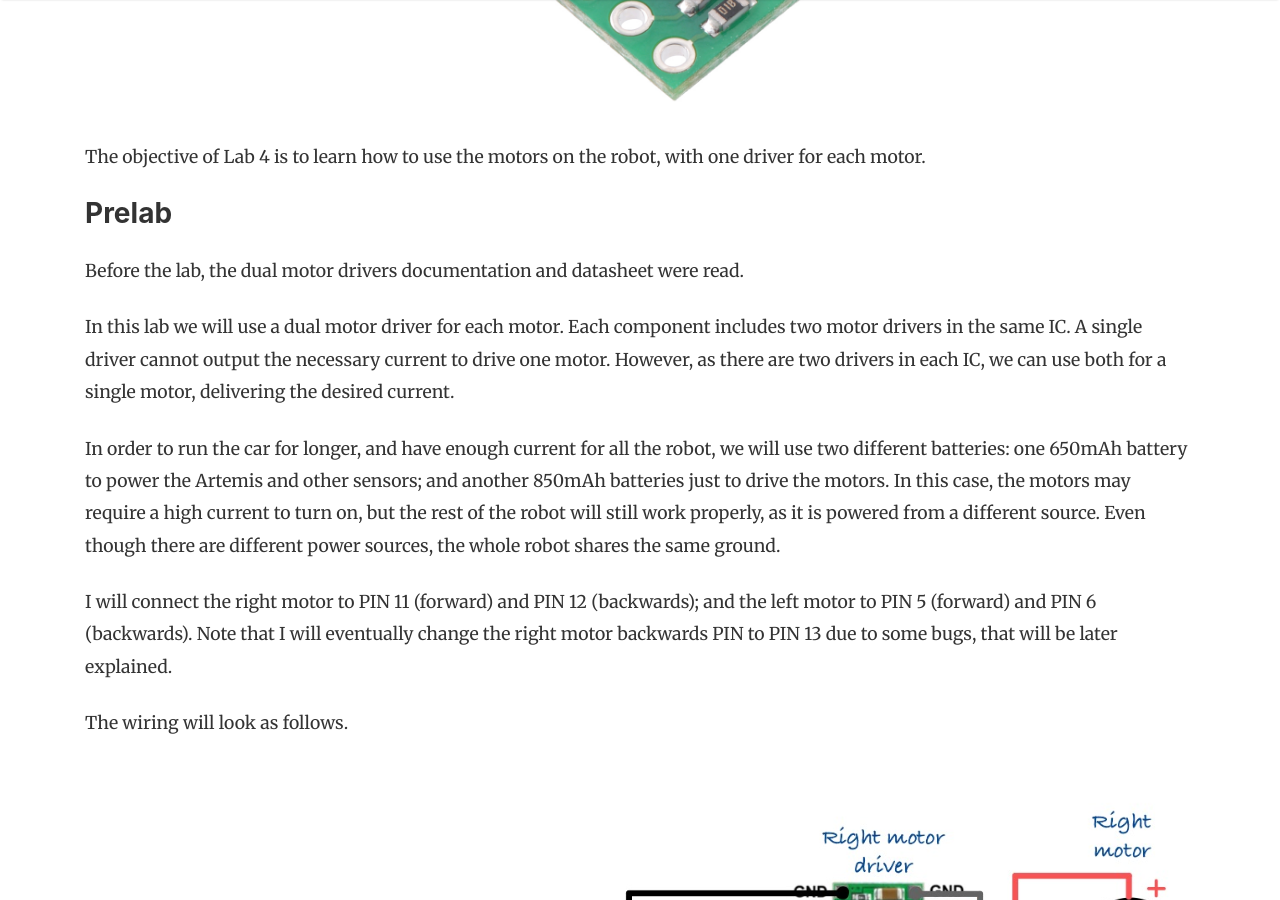
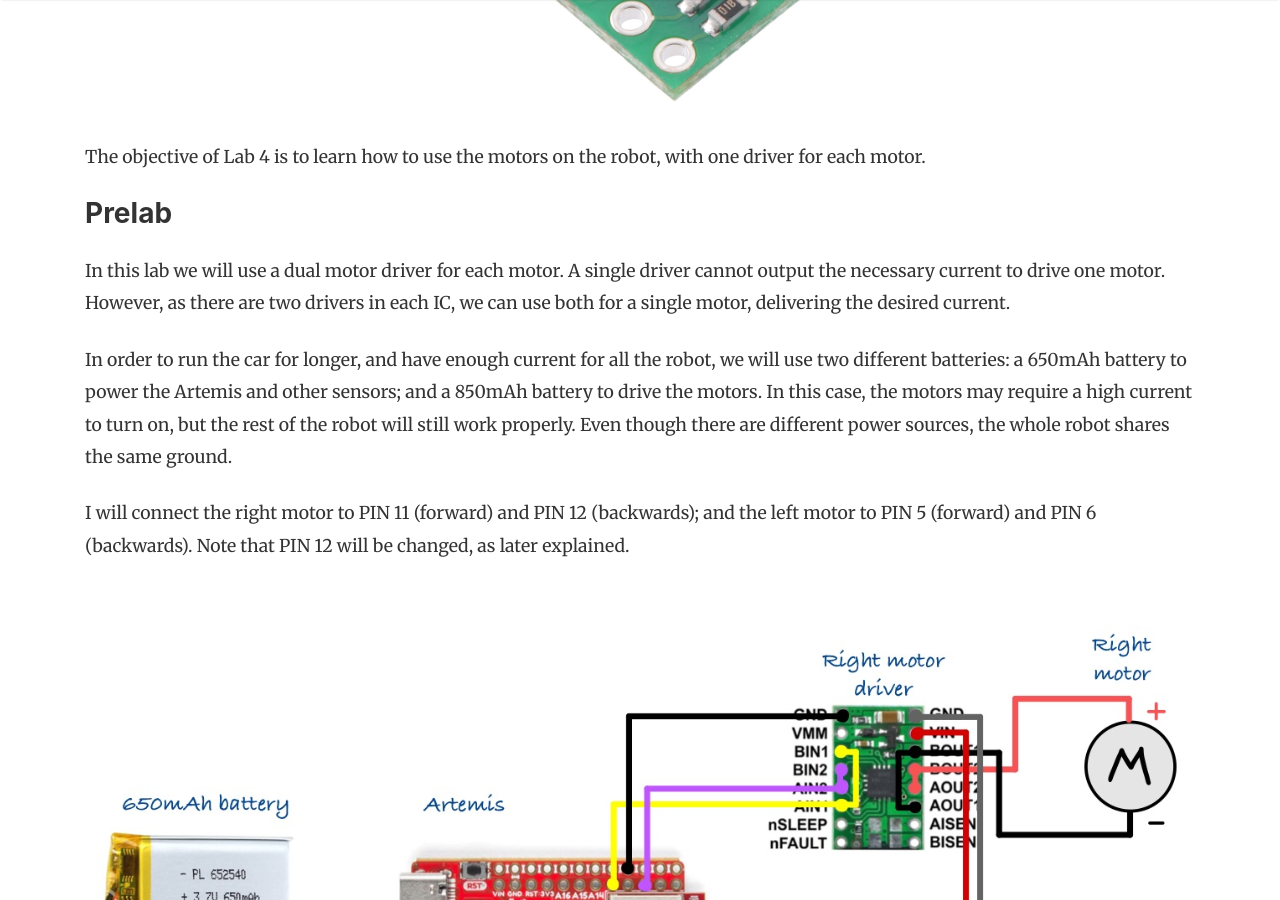
Before and after one commit to miguelalvarezd/FastRobots, a Jekyll site: the page built from _posts/2023-02-21-lab-4.md, in a window 1280 px wide and 900 px high, scrolled down 527 px. Built offline with Jekyll 4.4.1, drawn with Linux system fonts in a browser that asks for light colours; nearby versions of some CDN libraries; comment, search, counter and statistics services are not loaded; some of the changed text lies outside the part shown.

Commit message:
Update 2023-02-21-lab-4.md

````diff
--- a/_posts/2023-02-21-lab-4.md
+++ b/_posts/2023-02-21-lab-4.md
@@ -13,15 +13,11 @@
 
 ### Prelab
 
-Before the lab, the dual motor drivers documentation and datasheet were read.
+In this lab we will use a dual motor driver for each motor. A single driver cannot output the necessary current to drive one motor. However, as there are two drivers in each IC, we can use both for a single motor, delivering the desired current.
 
-In this lab we will use a dual motor driver for each motor. Each component includes two motor drivers in the same IC. A single driver cannot output the necessary current to drive one motor. However, as there are two drivers in each IC, we can use both for a single motor, delivering the desired current.
+In order to run the car for longer, and have enough current for all the robot, we will use two different batteries: a 650mAh battery to power the Artemis and other sensors; and a 850mAh battery to drive the motors. In this case, the motors may require a high current to turn on, but the rest of the robot will still work properly. Even though there are different power sources, the whole robot shares the same ground.
 
-In order to run the car for longer, and have enough current for all the robot, we will use two different batteries: one 650mAh battery to power the Artemis and other sensors; and another 850mAh batteries just to drive the motors. In this case, the motors may require a high current to turn on, but the rest of the robot will still work properly, as it is powered from a different source. Even though there are different power sources, the whole robot shares the same ground.
-
-I will connect the right motor to PIN 11 (forward) and PIN 12 (backwards); and the left motor to PIN 5 (forward) and PIN 6 (backwards). Note that I will eventually change the right motor backwards PIN to PIN 13 due to some bugs, that will be later explained.
-
-The wiring will look as follows.
+I will connect the right motor to PIN 11 (forward) and PIN 12 (backwards); and the left motor to PIN 5 (forward) and PIN 6 (backwards). Note that PIN 12 will be changed, as later explained.
 
 <img class= "img_post" src="{{ site.baseurl }}/assets/images/lab4/wires.jpg" alt="Wiring diagram.">
 
@@ -33,7 +29,7 @@
 |<img class= "img_post" src="{{ site.baseurl }}/assets/images/lab4/test_connection.jpg" alt="Testing connection.">|<img class= "img_post" src="{{ site.baseurl }}/assets/images/lab4/test_connection_zoom.jpg" alt="Testing connection.">|
 
 
-To test the entire range of the motor, I wrote a simple piece of code that changed the speed of the motor, by increments of 10, every few seconds. When it reaches the limit, it changes to backwards mode (and viceversa).
+To test the entire range of the motor, I wrote a simple piece of code that changed the speed of the motor every few seconds, and drives it both forward and backwards.
 
 ```
 void loop(){
@@ -60,7 +56,7 @@
 }
 ```
 
-First, I tested the right motor. We can see the result in the following video.
+First, I tested the right motor.
 
 <iframe width="640" height="360" frameborder="0" allowfullscreen
 src="https://www.youtube.com/embed/Y_wLrpC55Zo">
@@ -88,14 +84,14 @@
 
 #### 2. Lower PWM limit
 
-From the previous experiments, we can see that the motors didn't turn on right at the beginning. Rather, they needed a certain value of PWM duty cycle to be able to beat friction and start moving. A function was created in Arduino that receives values for the speed of both motor from Bluetooth. This way, it is easier to test the lower threshold of PWM needed for each wheel to spin. After some trial and error I arrived at the following values (rounded to the higher tenth as a safety measure) for the lower limit of PWM needed so that the wheel can spin on the floor.
+From the previous experiments, we can see that the motors didn't turn on right at the beginning. Rather, they needed a certain PWM value to beat friction and start moving. A function was created in Arduino that receives values for the speed of both motors from Bluetooth. This way, it is easier to test the lower threshold of PWM needed for each wheel to spin. After some trial and error I arrived at the following values (rounded to the higher tenth as a safety measure) for the lower limit of PWM needed so that the wheels can spin on the floor.
 
-|Wheel|Forward|Backwards|
-|Right|80|-80|
-|Left|80|-80|
-|Both|60|-50|
+|Wheel||Forward||Backwards|
+|Right||80||-80|
+|Left||80||-80|
+|Both||60||-50|
 
-Note how a single wheel needs more power to start spinning; while with both doing the job, each require less power. Knowing these, we can map the speed so that an input of 100 corresponds to full speed, an input of 1 corresponds to the lower PWM limit found, and 0 corresponds to no movement.
+Note how a single wheel needs more power to start spinning; while with both doing the job, each require less power. Knowing this, we can map the speed so that an input of 100 corresponds to full speed, an input of 1 corresponds to the lower PWM limit found, and 0 corresponds to no movement.
 
 ```
 void setSpeed(int speed_R, int speed_L){
@@ -124,13 +120,13 @@
 
 #### 3. Motor Calibration
 
-The next step is ensuring the robot can drive in a straight line, both forward and backwards. First, I will test the robot without calibrating the motors.
+The next step is ensuring the robot can drive in a straight line, both forward and backwards.
 
 <iframe width="640" height="360" frameborder="0" allowfullscreen
 src="https://www.youtube.com/embed/7Af634WRSkA">
 </iframe>
 
-We can see that the robot tends to turn left. Therefore, I developed a small piece of code that receives from Bluetooth some calibration factors, and applies them to the motors at full speed. With trial and error I obtained that the calibration factor for the right motor going forward should be 1.035; while going backwards it should be 1.005. The left motor doesn't need any factor, as it is slower that its counterpart. By introducing calibration we are making both speeds the same.
+We can see that, without calibration, the robot tends to turn left. Therefore, I developed a small piece of code that receives from Bluetooth some calibration factors, and applies them to the motors at full speed. With trial and error I obtained that the calibration factor for the right motor going forward should be 1.035; while going backwards it should be 1.005. The left motor doesn't need any factor, as it is slower that its counterpart. By introducing calibration we are making both speeds the same.
 
 ```
 void setMotorSpeed(int speed_R, int speed_L){
@@ -173,10 +169,10 @@
 </iframe>
 
 #### 4. Open Loop
-Last, to test the entire functionality of the robots, a small open loop program was created.
+Last, to test the entire functionality of the robots, a small open loop program was created: run forwar, turn, run forward, stop, run backwards.
 ```
 ```
-When testing, I noticed that the robot didn't turn as expected. After some debugging I noticed that the right backwards PIN (PIN 12), didn't output any current unless the left backwards PIN also output some small current, as shown in the following video. After changing the problematic PIN to PIN 13, everything worked as expected, including turning.
+When testing, I noticed that the robot didn't turn as expected. After some debugging I noticed that PIN 12 didn't output any current unless the left backwards PIN also output some current. After changing it to PIN 13, everything worked as expected.
 
 <iframe width="640" height="360" frameborder="0" allowfullscreen
 src="https://www.youtube.com/embed/XT82P3zqwkY">
@@ -188,4 +184,4 @@
 src="https://www.youtube.com/embed/KqA68raa4OU">
 </iframe>
 
-*Note: As you may have noticed, some videos have a cable connected to the robot. This is because, when recording those videos, the battery powering the Artemis broke down and didn't output enough power (even after charging it), so it needed power from an external source.*
+*Note: As you may have noticed, some videos have a cable connected to the robot. This is because, when recording those videos, the battery powering the Artemis broke down, so I needed to power the board from an external source.*
````
